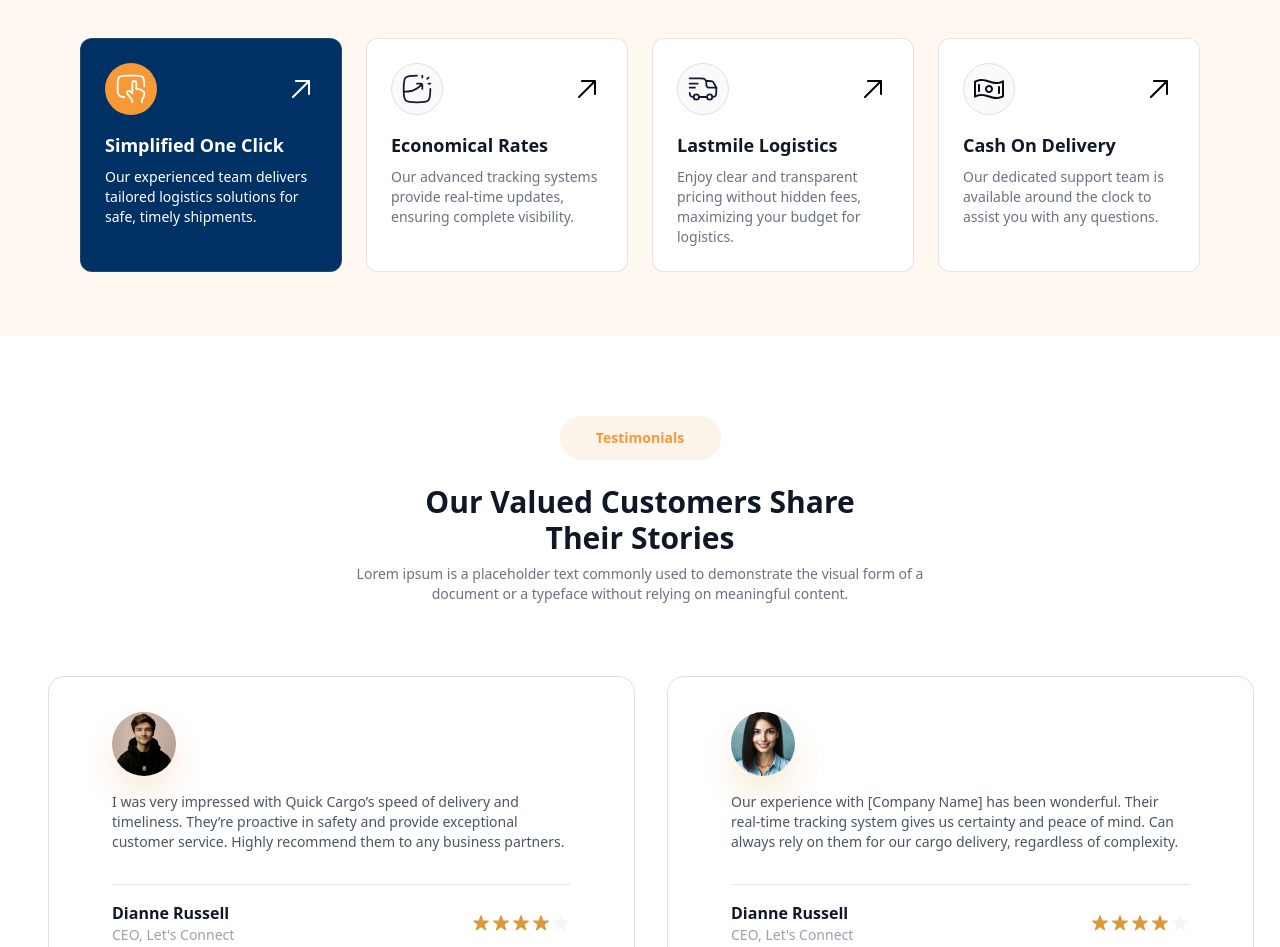
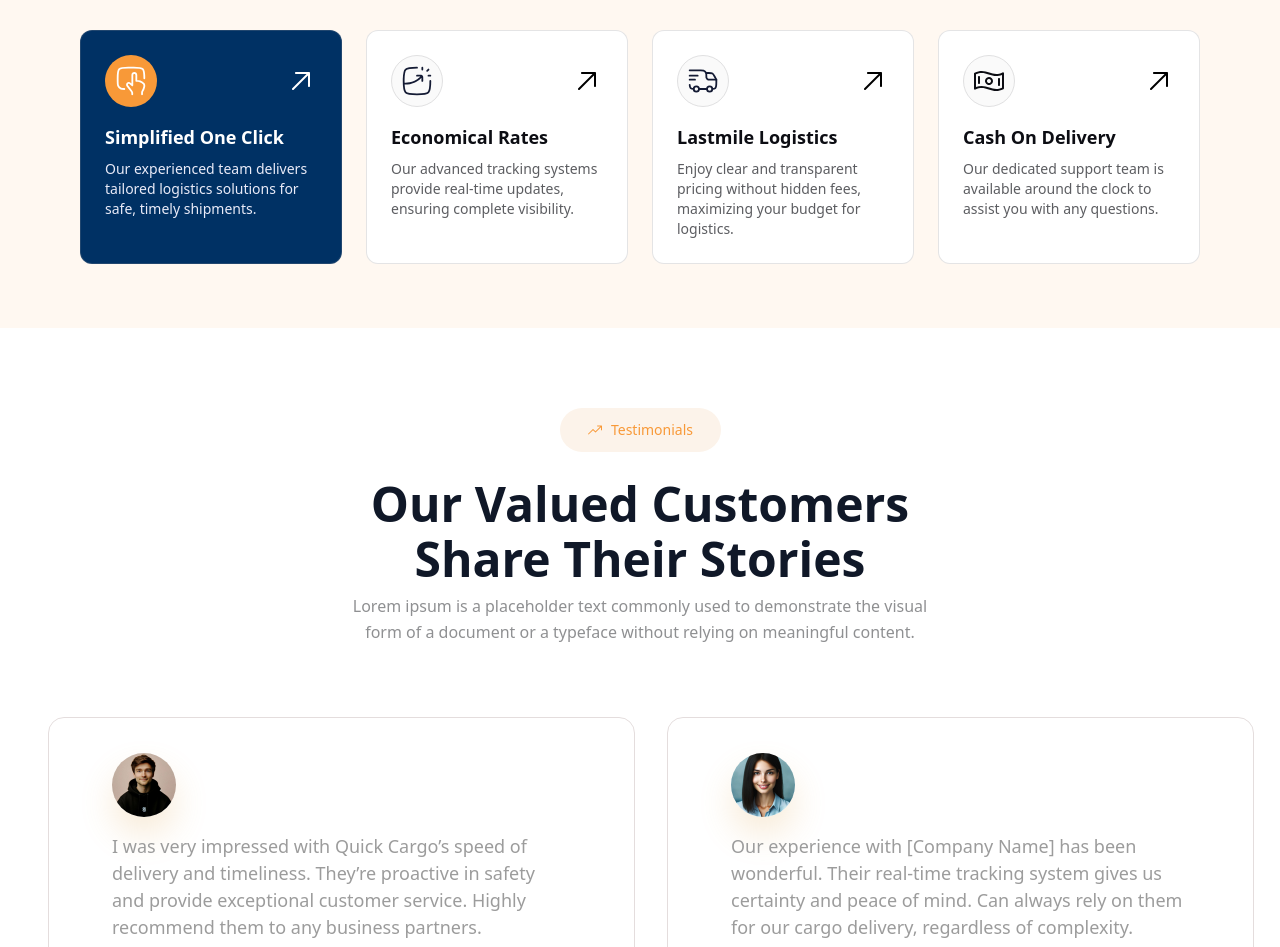
Before and after one commit to nithinraj1999/Panda-Delivery---Machine-Task, a React (Vite) app: page / in a window 1280 px wide. Shown: the part 3805-4752 px from the top of the page. Built offline with nearby package versions, Linux system fonts and the light colour scheme.

Commit message:
feat: update font to match Figma design

```diff
--- a/src/components/sections/AboutUsSection.tsx
+++ b/src/components/sections/AboutUsSection.tsx
@@ -28,7 +28,7 @@ const AboutUsSection = () => {
                         of Our Achievements
                     </h1>
                 </div>
-                <div className="h-2/3 w-full bg-white flex items-start justify-start px-[150px] pt-6">
+                <div className="font-manrope h-2/3 w-full bg-white flex items-start justify-start px-[150px] pt-6">
                     <p className="text-[#8F9092] font-normal text-base">
                         We offer warehousing and fulfilment service for SMEs, integrated <br />
                         efulfilment with complete visibility of your stock movements<br />
--- a/src/components/sections/CtaSection.tsx
+++ b/src/components/sections/CtaSection.tsx
@@ -2,18 +2,18 @@ import React from "react";
 
 const CtaSection: React.FC = () => {
     return (
-        <section className="bg-[#002855] text-white h-[411px] flex pl-[80px]">
+        <section className="bg-[#002855] font-manrope text-white h-[411px] flex pl-[80px]">
             <div className="flex-1 flex flex-col justify-center pr-[40px]">
                 <div className="flex flex-col items-start gap-4 h-[153px]">
                     <div>
                         <h2 className="text-[36px] lg:text-4xl font-semibold mb-4 leading-[140%]">
                             Let’s Simplify Your<br /> Logistics Journey with Us!
                         </h2>
-                        <p className="text-lg mb-6">
+                        <p className="text-[18px] mb-6 font-normal">
                             Experience smooth logistics management with our innovative services
                         </p>
                     </div>
-                    <button className="bg-white text-black w-max max-w-[209px] h-[50px] rounded-full font-medium shadow hover:bg-gray-200 transition px-8 py-3 text-[14px]">
+                    <button className="bg-[#FAFAFA] text-[#0C0D13] w-max max-w-[209px] h-[50px] rounded-full font-semibold    px-8 py-3 text-sm">
                         Start 14-day Free Trial
                     </button>
                 </div>
--- a/src/components/sections/FeaturesSection.tsx
+++ b/src/components/sections/FeaturesSection.tsx
@@ -85,7 +85,7 @@ const features = [
 const FeaturesSection = () => {
     return (
         <section className="bg-[#FFF8F1] py-16 px-6 sm:px-12 lg:px-20 mt-18">
-            <button className="inline-flex items-center justify-center gap-2 rounded-full bg-[#FCF3EA] text-[#F89938] font-bold px-6 py-3 w-[161px] text-sm mb-6">
+            <button className="inline-flex font-atypdisplay font-normal items-center justify-center gap-2 rounded-full bg-[#FCF3EA] text-[#F89938]  px-6 py-3 w-[161px] text-sm mb-6">
                 <svg
                     width="16"
                     height="17"
@@ -101,13 +101,13 @@ const FeaturesSection = () => {
                 <span>Our Features</span>
             </button>
 
-            <h2 className="text-3xl font-bold mb-10">Why Panda</h2>
+            <h2 className="text-5xl font-atypdisplay font-semibold mb-10">Why Panda</h2>
 
             <div className="grid grid-cols-1 sm:grid-cols-2 lg:grid-cols-4 gap-6">
                 {features.map((feature, idx) => (
                     <div
                         key={idx}
-                        className={`flex flex-col  p-6 rounded-xl  transition cursor-pointer border-1 border-[#8F90923D] ${feature.bg}`}
+                        className={`flex flex-col font-manrope  p-6 rounded-xl  transition cursor-pointer border-1 border-[#8F90923D] ${feature.bg}`}
                     >
                         <div className="flex items-center justify-between mb-4">
                             <div>{feature.icon}</div>
@@ -115,10 +115,10 @@ const FeaturesSection = () => {
                         </div>
 
 
-                        <h3 className={`font-semibold text-lg  ${feature.bg.includes("white") ? "text-gray-900" : "text-white"}`}>
+                        <h3 className={`font-semibold text-lg  ${feature.bg.includes("white") ? "text-[#0C0D13]" : "text-white"}`}>
                             {feature.title}
                         </h3>
-                        <p className={`text-sm  mt-2 ${feature.bg.includes("white") ? "text-gray-500" : "text-white"}`}>
+                        <p className={`text-sm font-normal mt-2 ${feature.bg.includes("white") ? "text-[#5C5D61]" : "text-[#E9EBF8]"}`}>
                             {feature.desc}
                         </p>
                     </div>
--- a/src/components/sections/TestimonielsSection.tsx
+++ b/src/components/sections/TestimonielsSection.tsx
@@ -28,7 +28,7 @@ const testimonials = [
 const TestimonialCard = ({ testimonial }: { testimonial: any }) => {
   return (
     <div
-      className="bg-white rounded-2xl border border-[#E4DDDD]
+      className=" bg-white rounded-2xl border border-[#E4DDDD]
                  pt-[83px] pr-[63px] pb-[40px] pl-[63px]
                  w-[587px] flex flex-col flex-shrink-0 snap-center"
     >
@@ -39,14 +39,14 @@ const TestimonialCard = ({ testimonial }: { testimonial: any }) => {
                    shadow-[0_18px_34px_0_rgba(218,154,59,0.2)]"
       />
 
-      <p className="text-gray-600 text-sm mb-4">{testimonial.text}</p>
+      <p className="text-[#9C9C9C] font-plusjakartasans font-normal text-[18px] mb-4">{testimonial.text}</p>
 
       <hr className="border-t border-gray-200 my-4 w-full" />
 
       <div className="flex justify-between items-center w-full">
         <div className="text-left">
-          <h3 className="font-semibold text-gray-900">{testimonial.name}</h3>
-          <p className="text-gray-400 text-sm">{testimonial.role}</p>
+          <h3 className="font-inter font-medium  text-gray-900 ">{testimonial.name}</h3>
+          <p className="font-plusjakartasans font-normal text-[#9C9C9C] text-base">{testimonial.role}</p>
         </div>
 
         <div className="text-yellow-400 flex">
@@ -67,15 +67,19 @@ const TestimonialCard = ({ testimonial }: { testimonial: any }) => {
 const TestimonialsSection = () => {
   return (
     <section className="bg-white py-20 px-6 pl-6">
-      <div className="max-w-6xl mx-auto text-center mb-18">
-        <button className="inline-flex items-center justify-center gap-2 rounded-full bg-[#FCF3EA] text-[#F89938] font-bold px-6 py-3 w-[161px] text-sm mb-6">
+      <div className="max-w-6xl mx-auto text-center mb-18 ">
+        <button className="inline-flex font-atypdisplay items-center justify-center gap-2 rounded-full bg-[#FCF3EA] text-[#F89938] font-normal px-6 py-3 w-[161px] text-sm mb-6">
+          <svg width="16" height="17" viewBox="0 0 16 17" fill="none" xmlns="http://www.w3.org/2000/svg">
+            <path d="M15 4V8C15 8.13261 14.9474 8.25979 14.8536 8.35355C14.7598 8.44732 14.6326 8.5 14.5 8.5C14.3674 8.5 14.2402 8.44732 14.1465 8.35355C14.0527 8.25979 14 8.13261 14 8V5.20687L8.85378 10.3538C8.80735 10.4002 8.7522 10.4371 8.6915 10.4623C8.63081 10.4874 8.56574 10.5004 8.50003 10.5004C8.43433 10.5004 8.36926 10.4874 8.30856 10.4623C8.24786 10.4371 8.19272 10.4002 8.14628 10.3538L6.00003 8.20687L1.85378 12.3538C1.75996 12.4476 1.63272 12.5003 1.50003 12.5003C1.36735 12.5003 1.2401 12.4476 1.14628 12.3538C1.05246 12.2599 0.999756 12.1327 0.999756 12C0.999756 11.8673 1.05246 11.7401 1.14628 11.6462L5.64628 7.14625C5.69272 7.09976 5.74786 7.06288 5.80856 7.03772C5.86926 7.01256 5.93433 6.99961 6.00003 6.99961C6.06574 6.99961 6.13081 7.01256 6.1915 7.03772C6.2522 7.06288 6.30735 7.09976 6.35378 7.14625L8.50003 9.29313L13.2932 4.5H10.5C10.3674 4.5 10.2402 4.44732 10.1465 4.35355C10.0527 4.25979 10 4.13261 10 4C10 3.86739 10.0527 3.74021 10.1465 3.64645C10.2402 3.55268 10.3674 3.5 10.5 3.5H14.5C14.6326 3.5 14.7598 3.55268 14.8536 3.64645C14.9474 3.74021 15 3.86739 15 4Z" fill="#F89938" />
+          </svg>
+
           <span>Testimonials</span>
         </button>
 
-        <h2 className="text-3xl font-bold text-gray-900 mb-2">
-          Our Valued Customers Share<br /> Their Stories
+        <h2 className="text-5xl font-semibold leading-[55px] text-gray-900 mb-2">
+          Our Valued Customers<br />  Share Their Stories
         </h2>
-        <p className="text-gray-500 text-sm max-w-xl mx-auto">
+        <p className="text-[#8F9092] font-normal text-base max-w-xl mx-auto leading-[160%]">
           Lorem ipsum is a placeholder text commonly used to demonstrate the visual form of a document or a typeface without relying on meaningful content.
         </p>
       </div>
--- a/src/index.css
+++ b/src/index.css
@@ -32,3 +32,55 @@
   font-style: normal;
   font-display: swap;
 }
+
+
+@font-face {
+  font-family: 'Manrope';
+  src: url('/fonts/Manrope-Regular.ttf') format('truetype');
+  font-weight: 400;
+  font-style: normal;
+  font-display: swap;
+}
+
+
+
+
+@font-face {
+  font-family: 'Manrope';
+  src: url('/fonts/Manrope-Semibold.ttf') format('truetype');
+  font-weight: 600;
+  font-style: normal;
+  font-display: swap;
+}
+
+
+
+@font-face {
+  font-family: 'Manrope';
+  src: url('/fonts/Manrope-Medium.ttf') format('truetype');
+  font-weight: 500;
+  font-style: normal;
+  font-display: swap;
+}
+
+
+
+
+
+@font-face {
+  font-family: 'Plus Jakarta Sans';
+  src: url('/fonts/PlusJakartaSans-Regular.ttf') format('truetype');
+  font-weight: 400;
+  font-style: normal;
+  font-display: swap;
+}
+
+
+
+@font-face {
+  font-family: 'Inter';
+  src: url('/fonts/Inter-Medium.otf') format('opentype');
+  font-weight: 500;
+  font-style: normal;
+  font-display: swap;
+}
```
Also changed, not shown: public/fonts/Inter-Medium.otf (added), public/fonts/PlusJakartaSans-Regular.ttf (added).
